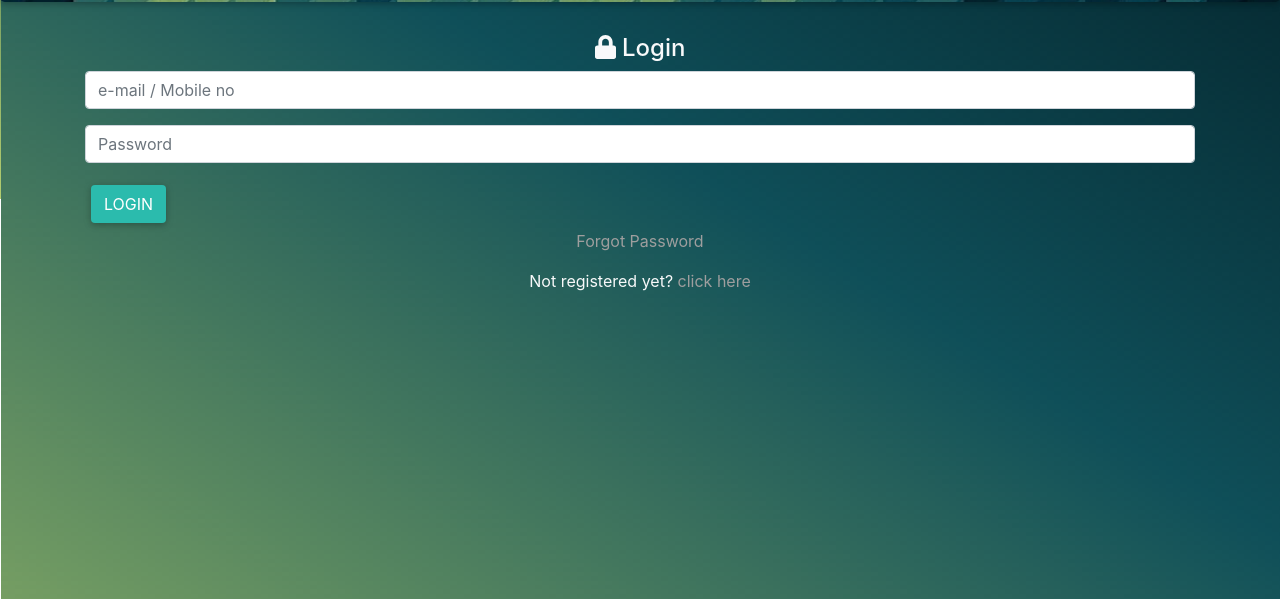
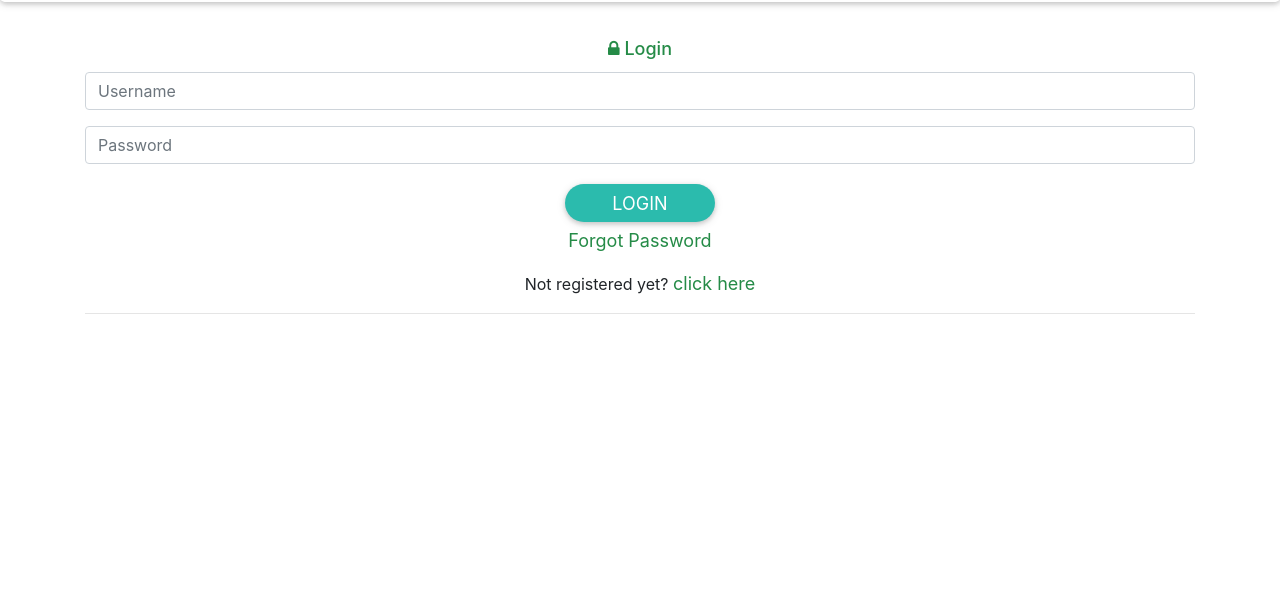
Before and after one commit to abigehl/Cs307GroupProject, a Flask app: page / in a window 1280 px wide. Shown: the part 201-800 px from the top of the page. Run offline with Flask 2, Linux system fonts and the light colour scheme; some libraries are stand-ins or nearby versions.

Commit message:
update login page

```diff
--- /dev/null
+++ b/static/styles/main.css
@@ -0,0 +1,54 @@
+.top5 { margin-top:5px; }
+.top7 { margin-top:7px; }
+.top10 { margin-top:10px; }
+.top15 { margin-top:15px; }
+.top17 { margin-top:17px; }
+.top30 { margin-top:30px; }
+
+.login-popup-heading>h4 {
+    color: #258b47;
+    font-size: 18px;
+    line-height: 30px;
+}
+
+.new_reg_popup, .new_login_popup {
+    border-radius: 2px;
+    min-height: 332px;
+    width: 500px;
+    margin: 0px auto;
+}
+.login-popup-btn {
+    background: #258b47;
+    border: none;
+    border-radius: 25px;
+    color: #fff;
+    display: block;
+    font-size: 18px;
+    height: 38px;
+    line-height: 28px;
+    margin: 20px auto 5px;
+    width: 150px;
+    -webkit-transition: all 700ms ease;
+    -moz-transition: all 700ms ease;
+    -ms-transition: all 700ms ease;
+    -o-transition: all 700ms ease;
+}
+
+.header_background {
+	background: url('https://images.unsplash.com/photo-1524182576066-1bb979e25342?ixlib=rb-0.3.5&ixid=eyJhcHBfaWQiOjEyMDd9&s=fdd66ce8c595d2f8883284a6b47b1506&auto=format&fit=crop&w=1650&q=80') no-repeat center center;
+	position: fixed;
+	width: 100%;
+	height: 200px;
+	opacity: 0.65;
+	z-index: -1;
+}
+
+.jumbotron {
+    background: transparent;
+    color: white;
+}
+
+a{
+     color: #258b47;
+     font-size: 18px;
+}
--- a/templates/main.html
+++ b/templates/main.html
@@ -22,31 +22,28 @@
 	<!-- popper -->
 	<script src="https://cdnjs.cloudflare.com/ajax/libs/popper.js/1.14.3/umd/popper.min.js" integrity="sha384-ZMP7rVo3mIykV+2+9J3UJ46jBk0WLaUAdn689aCwoqbBJiSnjAK/l8WvCWPIPm49" crossorigin="anonymous"></script>
 
-	<script src="https://use.fontawesome.com/releases/v5.0.8/js/all.js"></script>
-
 	<script type="text/javascript" src="https://cdnjs.cloudflare.com/ajax/libs/mdbootstrap/4.5.11/js/mdb.min.js"></script>
 
-	<link href="style.css" rel="stylesheet">
+	<link rel= "stylesheet" type= "text/css" href= "{{ url_for('static',filename='styles/main.css') }}">
+	<link href="https://stackpath.bootstrapcdn.com/font-awesome/4.7.0/css/font-awesome.min.css" rel="stylesheet" >
 	</div>
 </head>
 <body>
-		<div style="height: 100vh; background-image: url(Images/bg.png); ">
-	<!-- Navigation -->
-	<div class="jumbotron " style="background-image:url(Images/navbar.jpg); background-size:100%">
-		<div style="background-image: url(Images/navbar.png); background-size: cover; ">
-		<h1 class="display-4 text-center text-light font-weight-bold">Help Me Recipe</h1>
-		</div>
+
+<div class="header_background"></div>
+<div class="jumbotron">
+	<h1 class="display-4 text-center">Help Me Recipe</h1>
 </div>
 
-	<div class="container">
+<div class="container padding">
 
     <div class="login-popup-heading text-center">
-	        <h4 class= "text-light"><i class="fa fa-lock" aria-hidden="true"></i> Login </h4>
+        <h4><i class="fa fa-lock" aria-hidden="true"></i> Login </h4>
     </div>
 
     <form id="loginMember" role="form" action="" method="post">
         <div class="form-group">
-	            <input type="text" class="form-control" id="user_id" placeholder="e-mail / Mobile no" name="username">
+            <input type="text" class="form-control" id="user_id" placeholder="Username" name="username">
         </div>
         <div class="form-group">
             <input type="password" class="form-control" id="password" placeholder="Password" name="password">
@@ -56,11 +53,14 @@
 
     <div class="form-group text-center">
 
-	    <a class="pwd-forget grey-text" href="javascript:void(0)" id="open_forgotPassword">Forgot Password</a>
+    <a class="pwd-forget" href="javascript:void(0)" id="open_forgotPassword">Forgot Password</a>
     </div>
-	    <div class="text-center text-light">Not registered yet? <a href="http://192.168.50.34/abcc/membership-application" class="grey-text">click here</a></div>
+    <div class="text-center">Not registered yet? <a href="http://192.168.50.34/abcc/membership-application">click here</a></div>
+</div>
+<div class="container padding"></div>
+<div class="container padding">
+	<hr>
+</div>
 
-	</div>
-</div>
 </body>
 </html>
```
Lines whose indentation alone changed are shown as unchanged.
